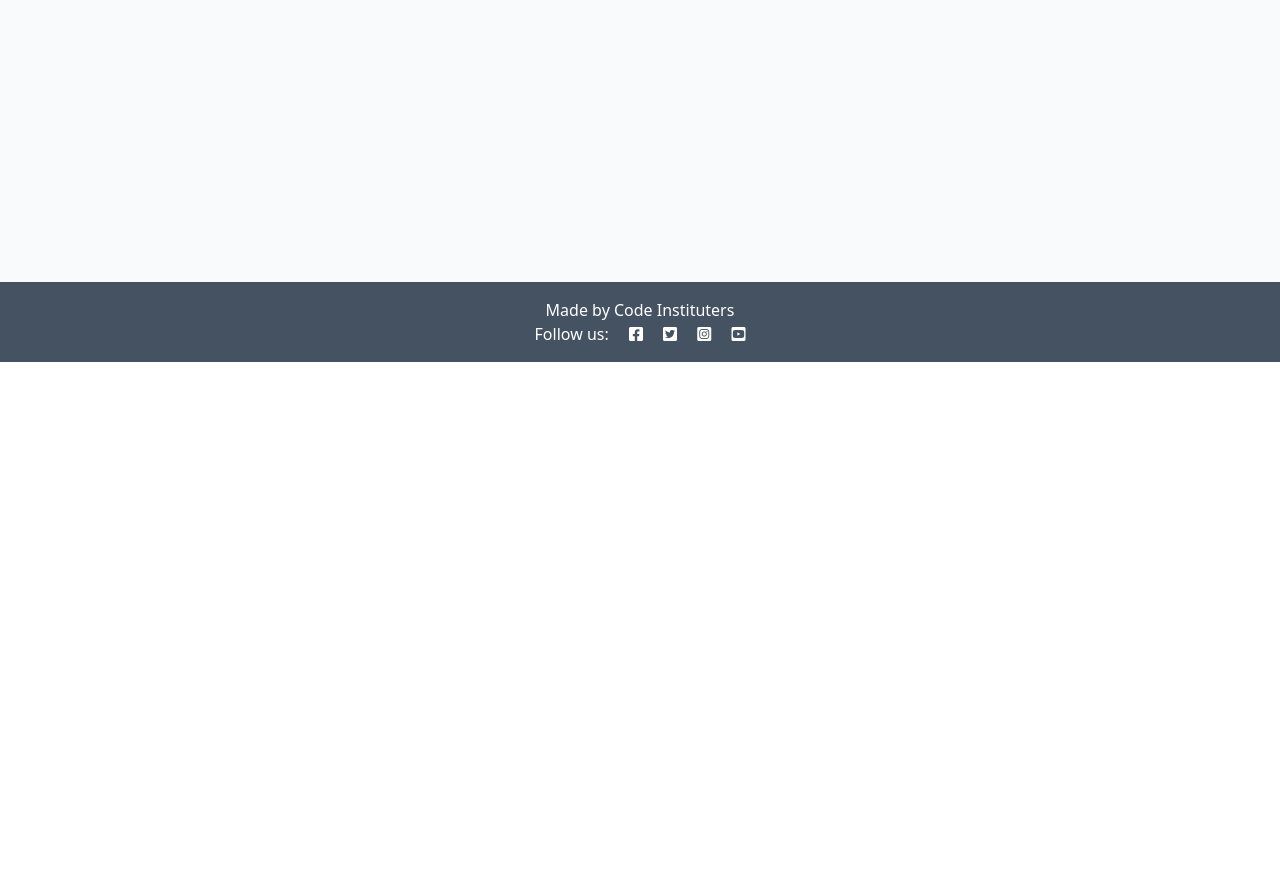
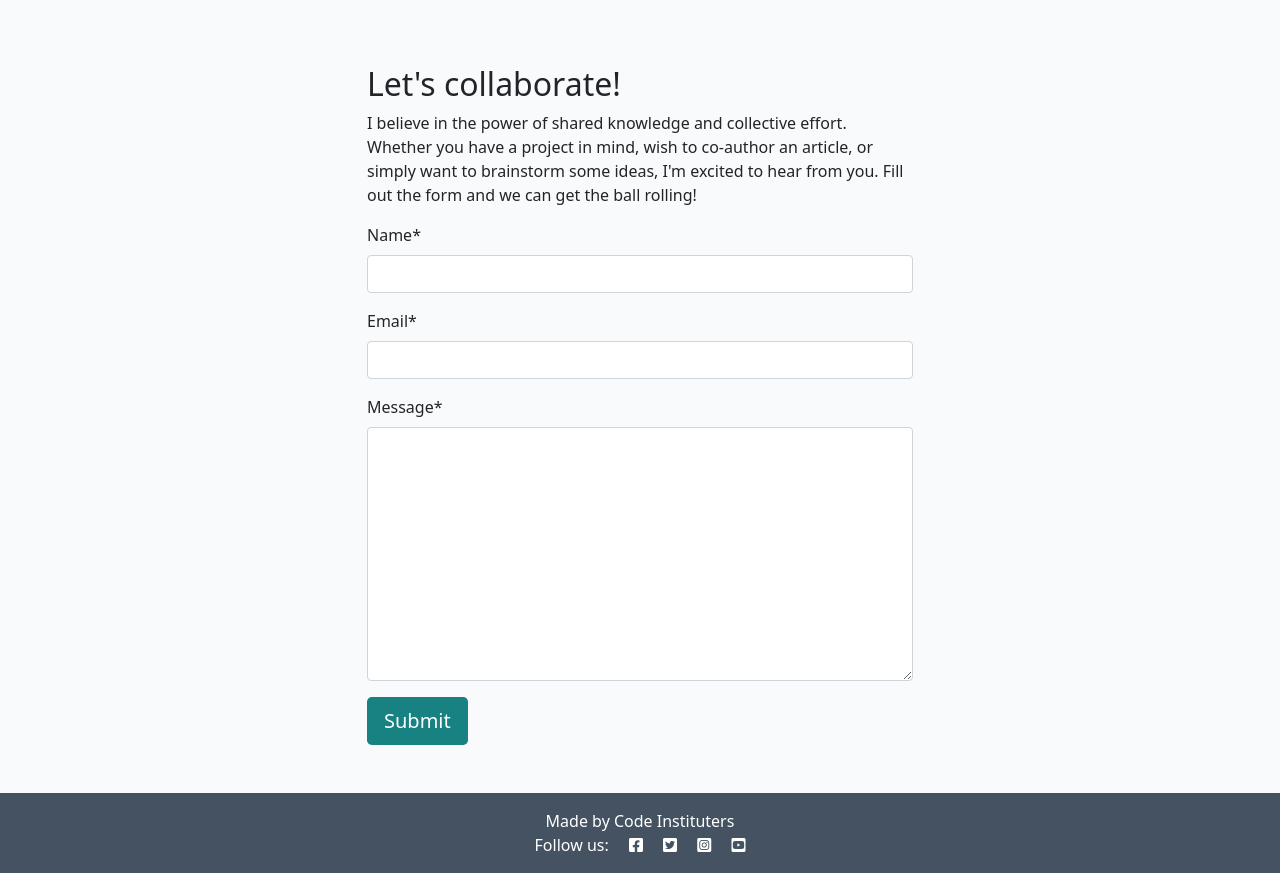
Before and after one commit to John-Kingham/codestar_blog, a Django app: page /about/ in a window 1280 px wide. Shown: the part 438-1311 px from the top of the page. Before the commit the page ends 800 px from the top, so only its background shows below. Run offline with Django 4.2, Linux system fonts and the light colour scheme; data that the repository does not hold is empty; some libraries are stand-ins or nearby versions.

Commit message:
feat: add collaborate form to about.html

```diff
--- /dev/null
+++ b/about/forms.py
@@ -0,0 +1,9 @@
+from .models import CollaborateRequest
+from django import forms
+
+
+class CollaborateForm(forms.ModelForm):
+
+    class Meta:
+        model = CollaborateRequest
+        fields = ("name", "email", "message")
--- a/about/templates/about/about.html
+++ b/about/templates/about/about.html
@@ -1,6 +1,8 @@
 {% extends 'base.html' %}
 {% block content %}
 {% load static %}
+{% load crispy_forms_tags %}
+
 <div class="container mt-5">
     <div class="row">
         <div class="col-4 text-center">
@@ -18,6 +20,25 @@
             <!-- Updated on field goes in here -->
             <p class="text-end"><em>Updated on: {{ about.updated_on | date}}</em></p>
         </div>
-      </div>
+    </div>
+    <div class="row justify-content-center">
+        <div class="col-12 col-md-6 my-5">
+            <h2>Let's collaborate!</h2>
+            <p>
+                I believe in the power of shared knowledge and collective effort.
+                Whether you have a project in mind, wish to co-author
+                an article, or simply want to brainstorm some ideas,
+                I'm excited to hear from you. Fill out the form
+                and we can get the ball rolling!
+            </p>
+            <!-- add your form here. Your submit button should
+                                have the classes of btn, btn-secondary -->
+            <form id="collaborateForm" method="POST">
+                {{ collaborate_form | crispy }}
+                {% csrf_token %}
+                <button id="submitButton" type="submit" class="btn btn-signup btn-lg">Submit</button>
+            </form>
+        </div>
+    </div>
 </div>
 {% endblock content %}
--- a/about/views.py
+++ b/about/views.py
@@ -1,8 +1,14 @@
 from django.shortcuts import render
+from .forms import CollaborateForm
 from .models import About
 
 
 # Create your views here.
 def about_view(request):
     about = About.objects.first()
-    return render(request, "about/about.html", {"about": about})
+    collaborate_form = CollaborateForm()
+    context = {
+        "about": about,
+        "collaborate_form": collaborate_form,
+    }
+    return render(request, "about/about.html", context)
```
